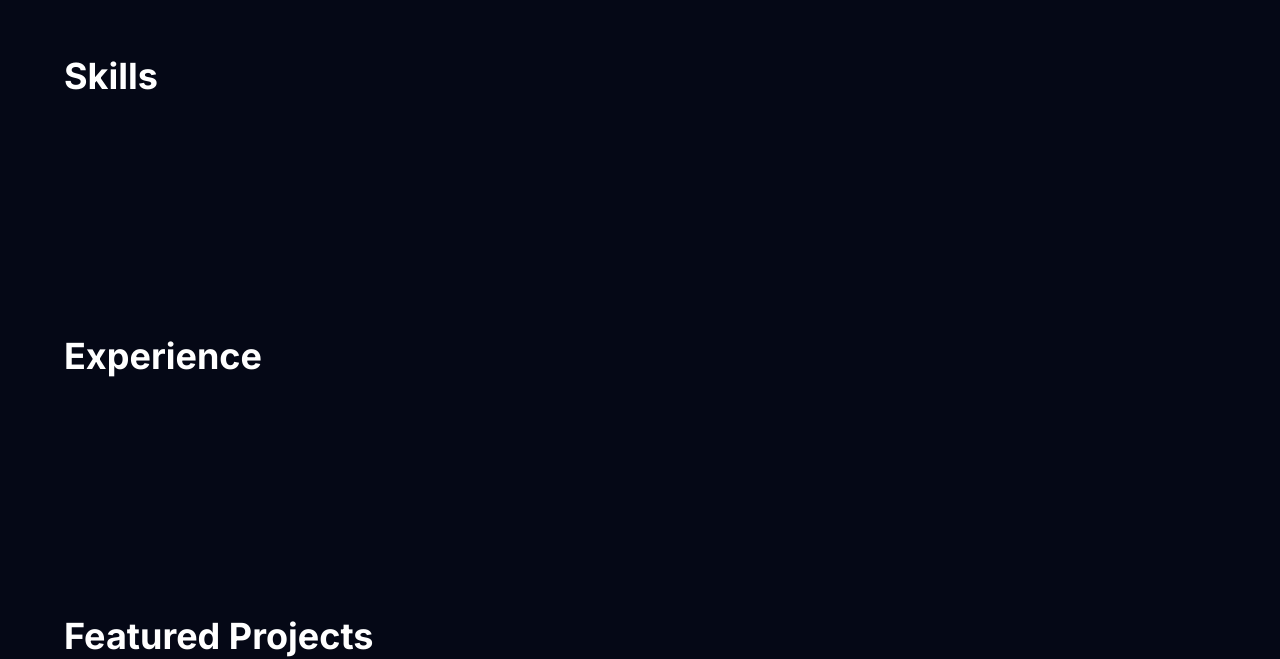
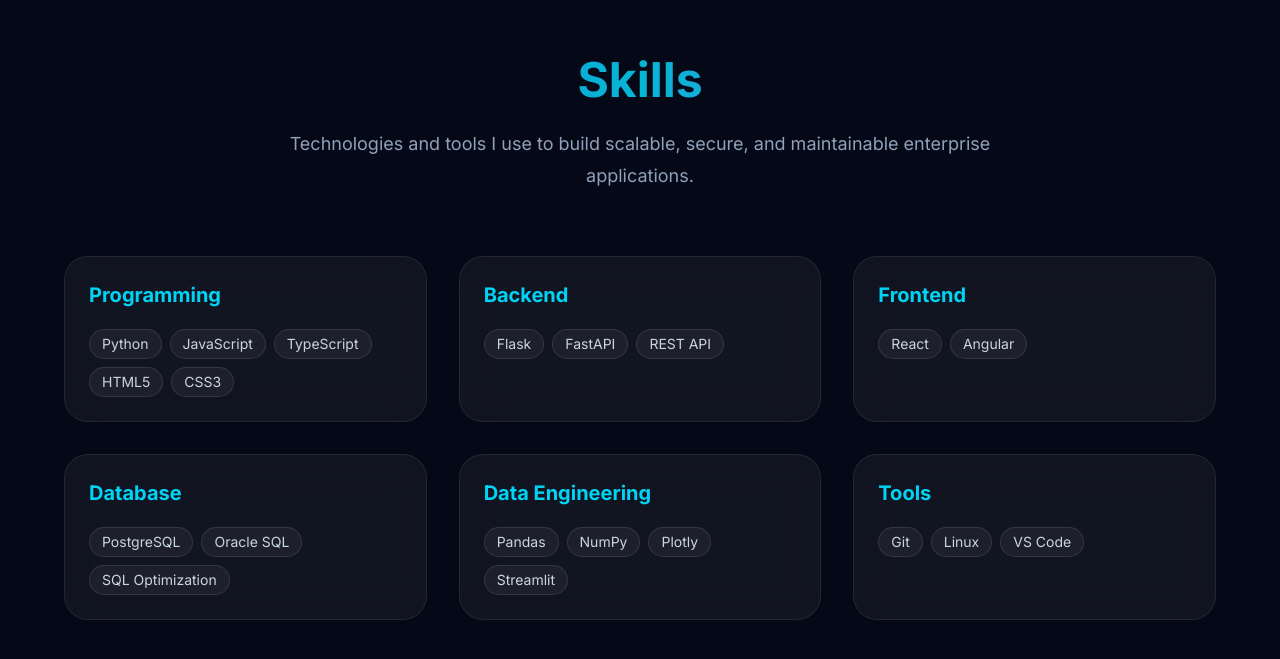
Before and after one commit to chandarbala/bala-portfolio, a React (Vite) app: page / in a window 1280 px wide. Shown: the part 1590-2249 px from the top of the page. Built offline with nearby package versions, Linux system fonts and the light colour scheme.

Commit message:
Build Skill section

```diff
--- /dev/null
+++ b/src/components/Card/SkillCard.tsx
@@ -0,0 +1,25 @@
+type Props = {
+  title: string;
+  items: string[];
+};
+
+export default function SkillCard({ title, items }: Props) {
+  return (
+    <div className="glass rounded-2xl p-6 transition-all duration-300 hover:-translate-y-2 hover:border-cyan-500/40 hover:shadow-lg hover:shadow-cyan-500/10">
+      <h3 className="mb-5 text-xl font-bold text-cyan-400">
+        {title}
+      </h3>
+
+      <div className="flex flex-wrap gap-2">
+        {items.map((item) => (
+          <span
+            key={item}
+            className="rounded-full border border-white/10 bg-white/5 px-3 py-1 text-sm text-slate-300 transition-colors duration-300 hover:border-cyan-400 hover:text-white"
+          >
+            {item}
+          </span>
+        ))}
+      </div>
+    </div>
+  );
+}
--- /dev/null
+++ b/src/data/skills.ts
@@ -0,0 +1,26 @@
+export const skills = [
+  {
+    title: "Programming",
+    items: ["Python", "JavaScript", "TypeScript", "HTML5", "CSS3"],
+  },
+  {
+    title: "Backend",
+    items: ["Flask", "FastAPI", "REST API"],
+  },
+  {
+    title: "Frontend",
+    items: ["React", "Angular"],
+  },
+  {
+    title: "Database",
+    items: ["PostgreSQL", "Oracle SQL", "SQL Optimization"],
+  },
+  {
+    title: "Data Engineering",
+    items: ["Pandas", "NumPy", "Plotly", "Streamlit"],
+  },
+  {
+    title: "Tools",
+    items: ["Git", "Linux", "VS Code"],
+  },
+];
--- a/src/sections/Skills/Skills.tsx
+++ b/src/sections/Skills/Skills.tsx
@@ -1,12 +1,30 @@
+// import SkillCard from "../../components/Card/SkillCard";
+import SkillCard from "../../components/Card/SkillCard";
+import { skills } from "../../data/skills";
+
 export default function Skills() {
   return (
-    <section
-      id="skills"
-      className="section"
-    >
-      <h2 className="text-4xl font-bold">
-        Skills
-      </h2>
+    <section id="skills" className="section">
+      <div className="text-center">
+        <h2 className="gradient-text text-5xl font-bold">
+          Skills
+        </h2>
+
+        <p className="mx-auto mt-6 max-w-3xl text-lg leading-8 text-slate-400">
+          Technologies and tools I use to build scalable, secure, and
+          maintainable enterprise applications.
+        </p>
+      </div>
+
+      <div className="mt-16 grid gap-8 md:grid-cols-2 lg:grid-cols-3">
+        {skills.map((skill) => (
+          <SkillCard
+            key={skill.title}
+            title={skill.title}
+            items={skill.items}
+          />
+        ))}
+      </div>
     </section>
   );
 }
```
Also changed, not shown: src/data/about.ts (added), src/data/hero.ts (added), src/data/projects.ts (added).
